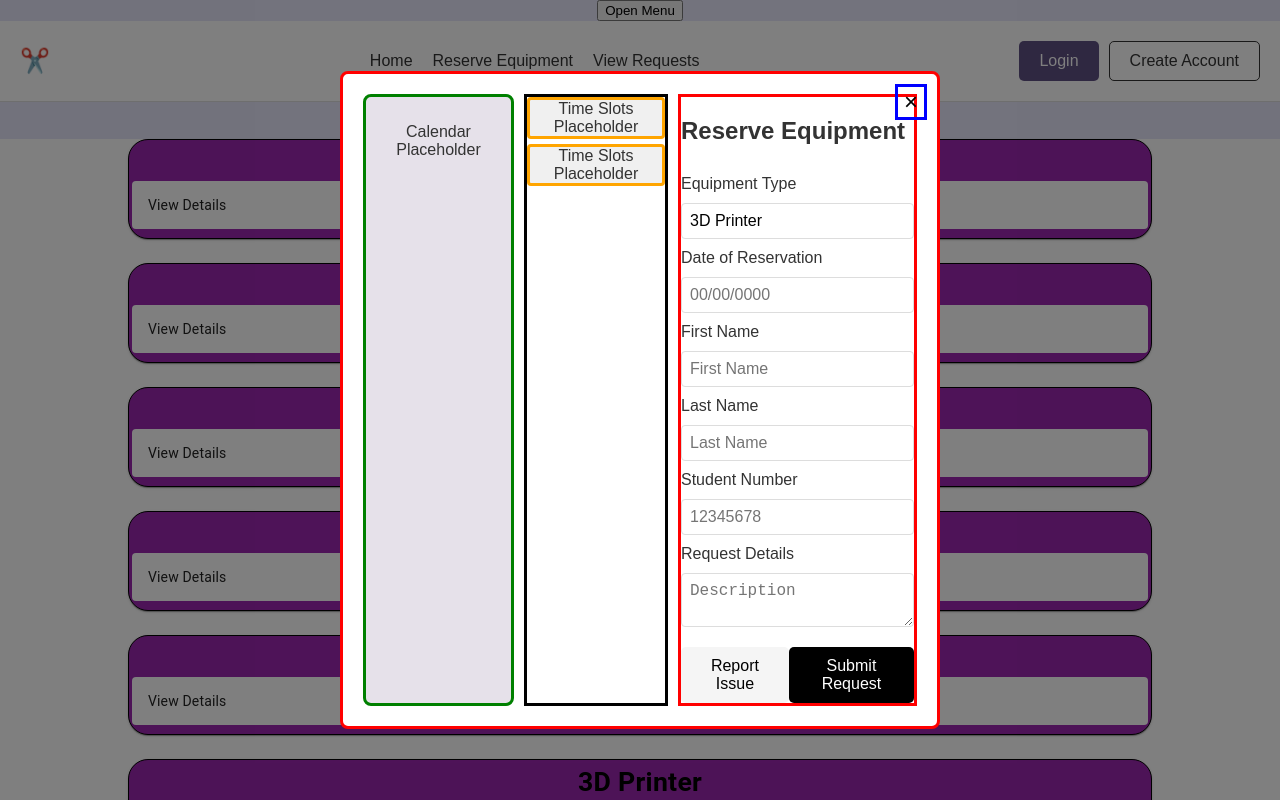
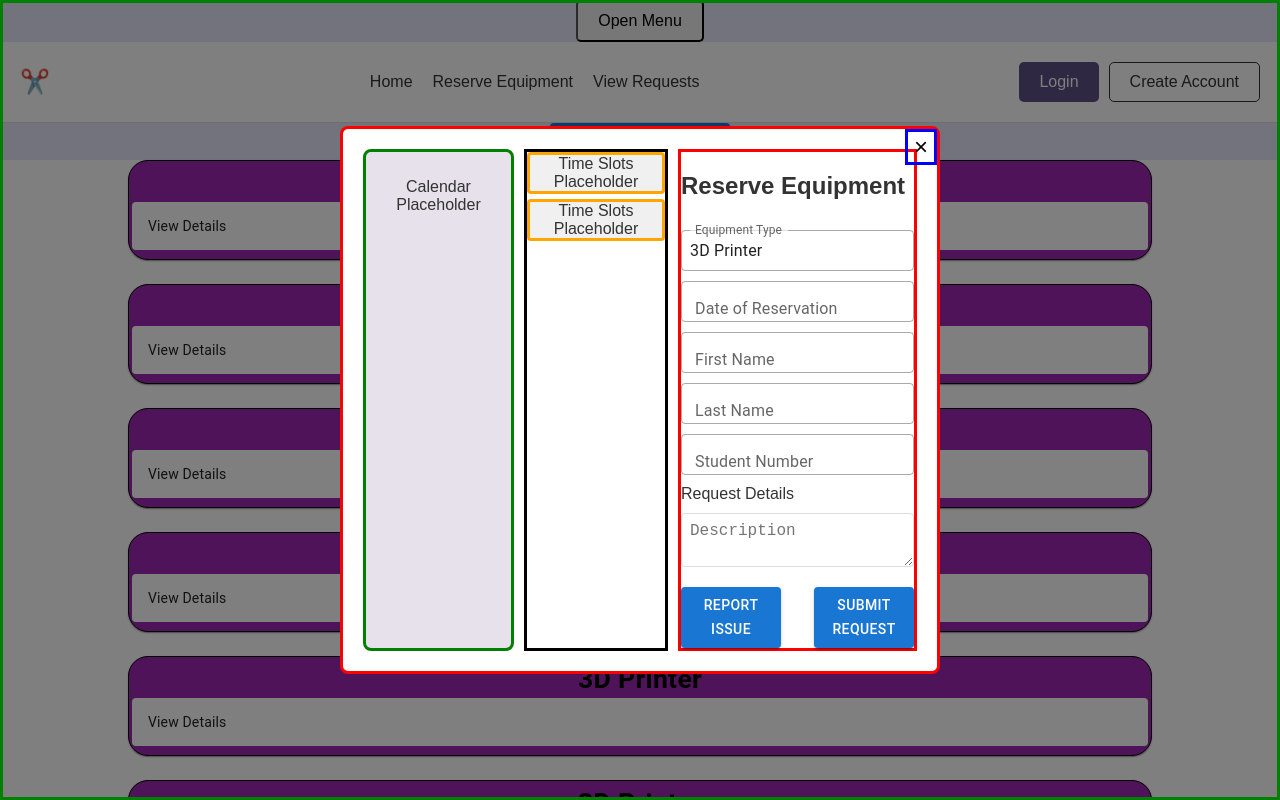
Before and after one commit to prempreetbrar/Makerspace-Management-Portal, a React (Vite) app in the folder frontend/: page /reserve in a window 1280 px wide. Both pictures are taken after a click on the button "Open Menu". Shown: the top 800 px of the page. Built offline with nearby package versions, Linux system fonts and the light colour scheme.

Commit message:
Replaced ReservePopup.tsx with PopupMenu.tsx

```diff
--- a/frontend/src/Components/ReservePopup.tsx
+++ /dev/null
@@ -1,44 +0,0 @@
-import React from 'react';
-import '../styles/reserve_equipment/reserve_popup.css';
-
-interface ReservePopupProps {
-  onClose: () => void;
-}
-
-const ReservePopup: React.FC<ReservePopupProps> = ({ onClose }) => {
-  return (
-    <div className="popup-overlay">
-      <div className="popup-content">
-        <button className="close-button" onClick={onClose}>×</button>
-        <div className="calendar-container">
-          <p>Calendar Placeholder</p>
-        </div>
-        <div className="time-slots">
-          <p>Time Slots Placeholder</p>
-          <p>Time Slots Placeholder</p>
-        </div>
-        <div className="reservation-form">
-          <h2>Reserve Equipment</h2>
-          <label>Equipment Type</label>
-          <input type="text" value="3D Printer" readOnly />
-          <label>Date of Reservation</label>
-          <input type="text" placeholder="00/00/0000" />
-          <label>First Name</label>
-          <input type="text" placeholder="First Name" />
-          <label>Last Name</label>
-          <input type="text" placeholder="Last Name" />
-          <label>Student Number</label>
-          <input type="text" placeholder="12345678" />
-          <label>Request Details</label>
-          <textarea placeholder="Description"></textarea>
-          <div className="buttons">
-            <button type="button" className="report-issue">Report Issue</button>
-            <button type="button" className="submit-request">Submit Request</button>
-          </div>
-        </div>
-      </div>
-    </div>
-  );
-};
-
-export default ReservePopup;
--- a/frontend/src/pages/ReserveEquipment.tsx
+++ b/frontend/src/pages/ReserveEquipment.tsx
@@ -1,4 +1,4 @@
-import '../styles/requests/local.css';
+import '../styles/reserve_equipment/local.css';
 import React, { useState, useEffect } from 'react';
 import AccordionSummary from '@mui/material/AccordionSummary';
 import AccordionDetails from '@mui/material/AccordionDetails';
@@ -17,7 +17,8 @@ import { useUser } from '../hooks/UserProvider.tsx';
 import RequestCard from '../Components/Requests/RequestCard.tsx';
 import axios from 'axios';
 import BookingCalendar from './CalendarPage.tsx';
-import ReservePopup from '../Components/ReservePopup.tsx';
+import PopupMenu from '../Components/PopupMenu.tsx';
+import TextField from '@mui/material/TextField';
 import Modal from '@mui/material/Modal';
 // like, really need to simplify these...
 
@@ -72,26 +73,22 @@ const equipmentModel: Equipment[] = [
 ];
 
 const theme = createTheme();
-interface EquipmentCardProps
-{
+interface EquipmentCardProps {
   children?: React.ReactNode,
   userRole?: string,
 }
-interface BookingModalProps
-{
+interface BookingModalProps {
   userRole?: string
 }
 
 
-const BookingModal = ({userRole}: BookingModalProps) =>
-{
+const BookingModal = ({ userRole }: BookingModalProps) => {
 
 }
 
 
 
-const EquipmentCard = ({children, userRole}:EquipmentCardProps) =>
-{
+const EquipmentCard = ({ children, userRole }: EquipmentCardProps) => {
   <Card
     sx={{
       border: '1px solid black',
@@ -164,7 +161,30 @@ const ReserveEquipment = () => {
         <button type='button' className="open-menu-button" onClick={togglePopup}>
           Open Menu
         </button>
-                    {isOpen && <ReservePopup onClose={togglePopup} />}
+        {isOpen &&
+          <PopupMenu onClose={togglePopup}>
+            <div className="calendar-container">
+              <p>Calendar Placeholder</p>
+            </div>
+            <div className="time-slots">
+              <p>Time Slots Placeholder</p>
+              <p>Time Slots Placeholder</p>
+            </div>
+            <div className="reservation-form">
+              <h2>Reserve Equipment</h2>
+              <TextField label="Equipment Type" value="3D Printer" InputProps={{ readOnly: true }} />
+              <TextField label="Date of Reservation" placeholder="00/00/0000" />
+              <TextField label="First Name" placeholder="First Name" />
+              <TextField label="Last Name" placeholder="Last Name" />
+              <TextField label="Student Number" placeholder="12345678" />
+              <label>Request Details</label>
+              <textarea placeholder="Description"></textarea>
+              <div className="buttons">
+                <Button variant="contained" className="report-issue">Report Issue</Button>
+                <Button variant="contained" className="submit-request">Submit Request</Button>
+              </div>
+            </div>
+          </PopupMenu>}
       </div>
 
       <ThemeProvider theme={theme}>
@@ -180,12 +200,12 @@ const ReserveEquipment = () => {
 
             <Modal open={open} onClose={handleClose}>
               <Box sx={ModalStyle}>
-                            {currentUserRole === 'Admin'?
+                {currentUserRole === 'Admin' ?
                   (
                     <Typography variant='body1'>
                       Admins see this
                     </Typography>
-                            ):(
+                  ) : (
                     <Typography variant='body2'>
                       <BookingCalendar>
                       </BookingCalendar>
```
Also changed, not shown: frontend/src/styles/requests/local.css (indentation only). Lines whose indentation alone changed are shown as unchanged.
